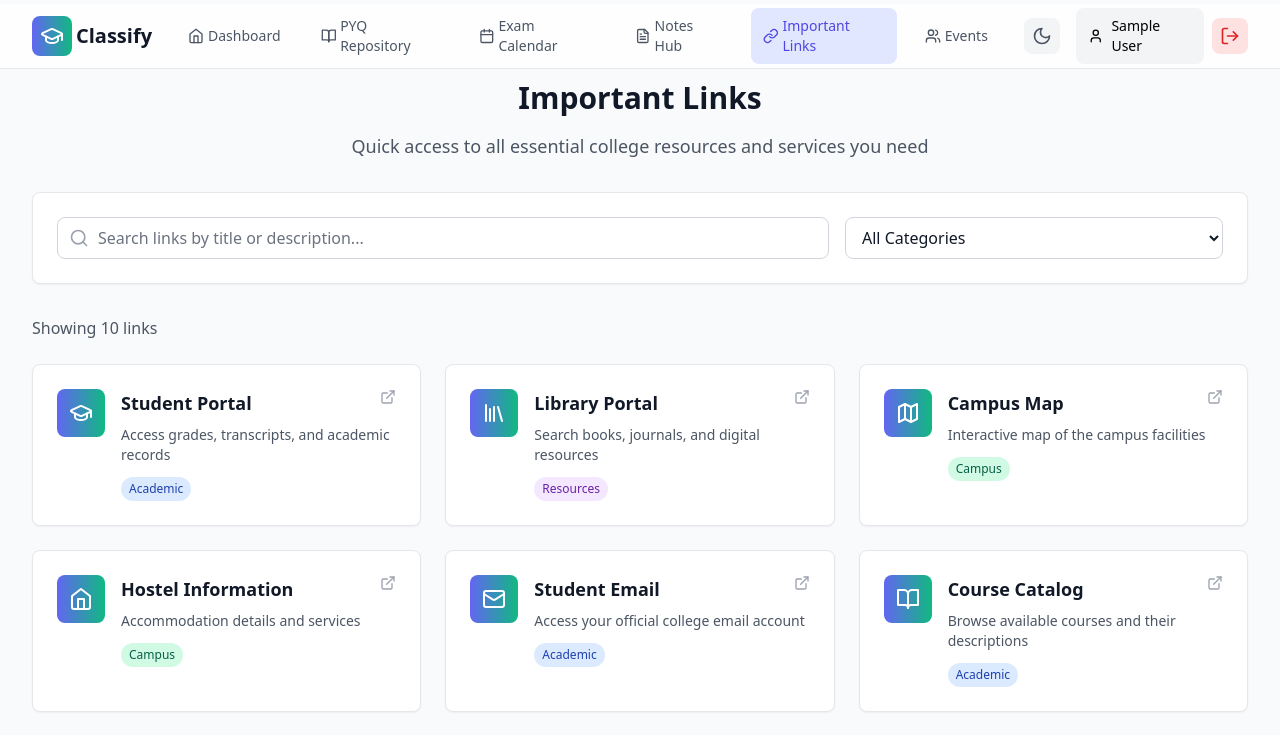
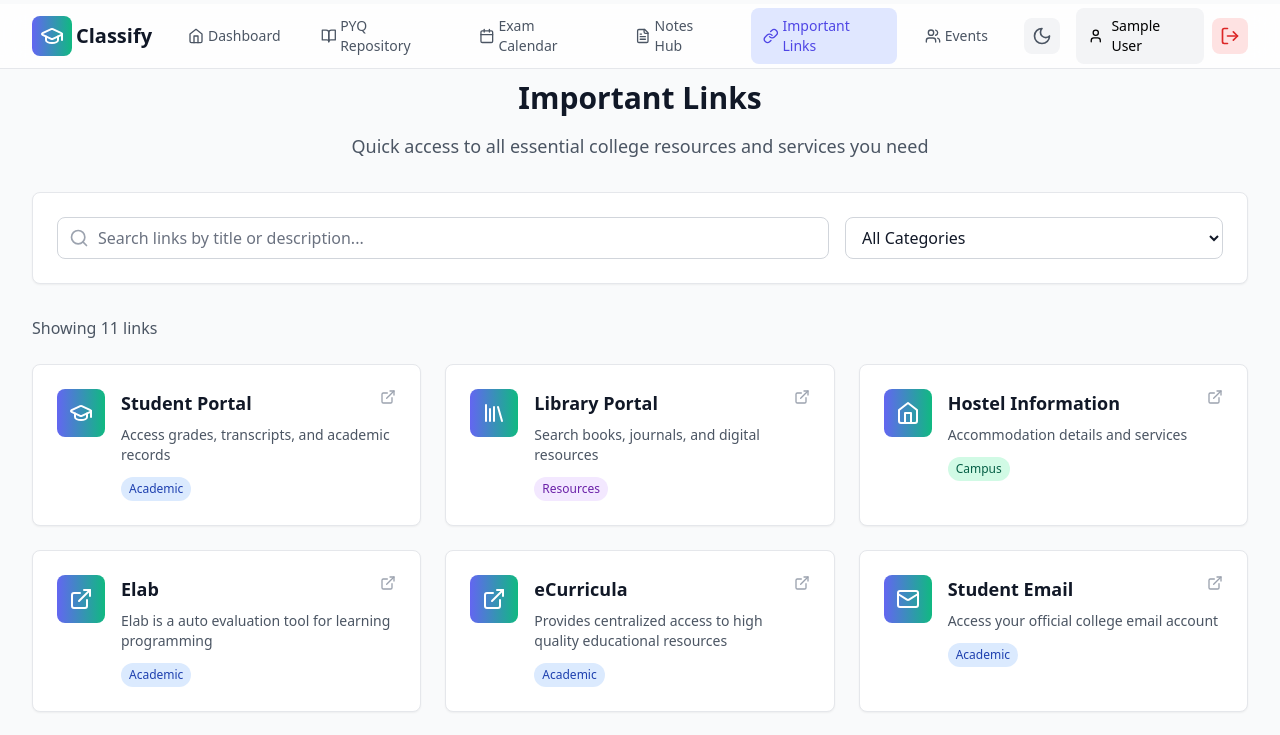
Before and after one commit to samulya896/Classify, a React (Vite) app: page /links in a window 1280 px wide. Shown: the top 735 px of the page. Built offline with nearby package versions, Linux system fonts and the light colour scheme; sample sign-in values are in the browser's storage.

Commit message:
Added all the Important Links

```diff
--- a/src/data/mockData.ts
+++ b/src/data/mockData.ts
@@ -134,16 +134,16 @@ export const mockEvents: Event[] = [
     id: '2',
     title: 'React Workshop',
     description: 'Learn modern React development techniques',
-    date: '2024-02-18',
+    date: '2024-10-18',
     time: '2:00 PM',
-    location: 'Computer Lab',
+    location: 'Imac Lab',
     type: 'workshop'
   },
   {
     id: '3',
-    title: 'Assignment Submission Deadline',
-    description: 'Final deadline for Software Engineering project',
-    date: '2024-02-12',
+    title: 'Portfolio submission deadline',
+    description: 'Final deadline for APP portfolio submission',
+    date: '2024-10-16',
     time: '11:59 PM',
     location: 'Online',
     type: 'deadline'
@@ -155,7 +155,7 @@ export const mockImportantLinks: ImportantLink[] = [
     id: '1',
     title: 'Student Portal',
     description: 'Access grades, transcripts, and academic records',
-    url: '#',
+    url: 'https://sp.srmist.edu.in/',
     category: 'academic',
     icon: 'GraduationCap'
   },
@@ -163,24 +163,32 @@ export const mockImportantLinks: ImportantLink[] = [
     id: '2',
     title: 'Library Portal',
     description: 'Search books, journals, and digital resources',
-    url: '#',
+    url: 'https://library.srmist.edu.in/univlib/',
     category: 'resources',
     icon: 'Library'
-  },
-  {
-    id: '3',
-    title: 'Campus Map',
-    description: 'Interactive map of the campus facilities',
-    url: '#',
-    category: 'campus',
-    icon: 'Map'
   },
   {
     id: '4',
     title: 'Hostel Information',
     description: 'Accommodation details and services',
-    url: '#',
+    url: 'https://hostel.srmist.edu.in/',
     category: 'campus',
     icon: 'Home'
-  }
+  },
+  {
+    id: '5',
+    title: 'Elab',
+    description: 'Elab is a auto evaluation tool for learning programming',
+    url: 'https://dld.srmist.edu.in/ktretelab2024/#/',
+    category: 'academic',
+    icon: 'Code'
+  },
+  {
+    id: '6',
+    title: 'eCurricula',
+    description: 'Provides centralized access to high quality educational resources',
+    url: 'https://dld.srmist.edu.in/ktretecurricula2024/#/ktretecurricula2024/',
+    category: 'academic',
+    icon: 'Code'
+  },
 ];
```
